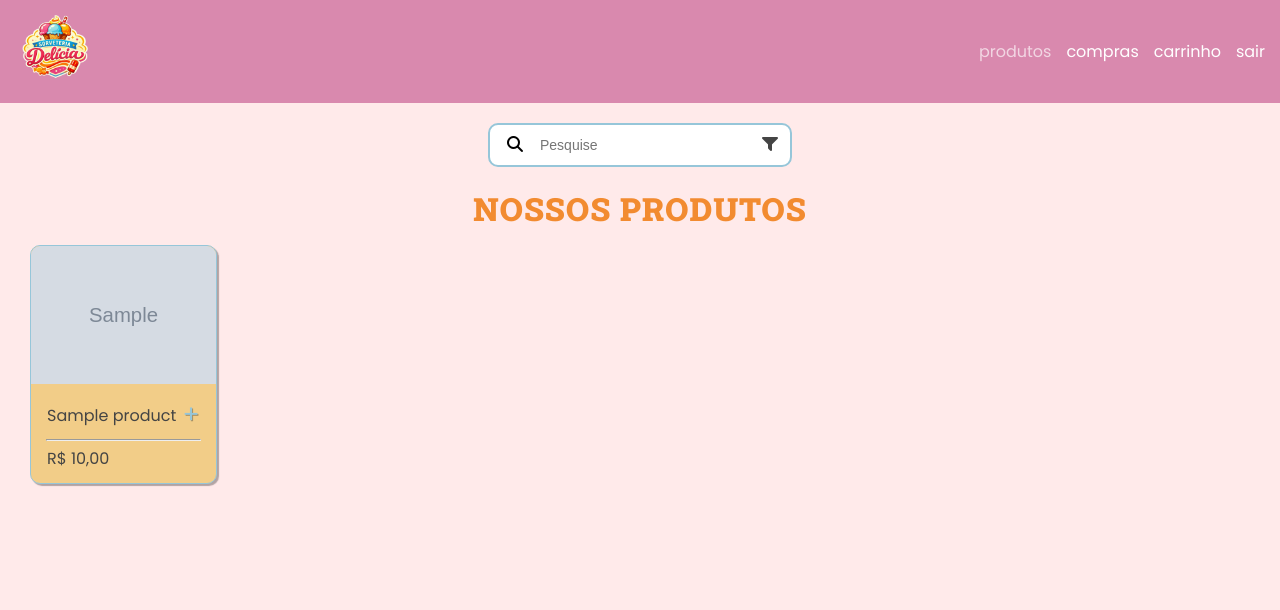
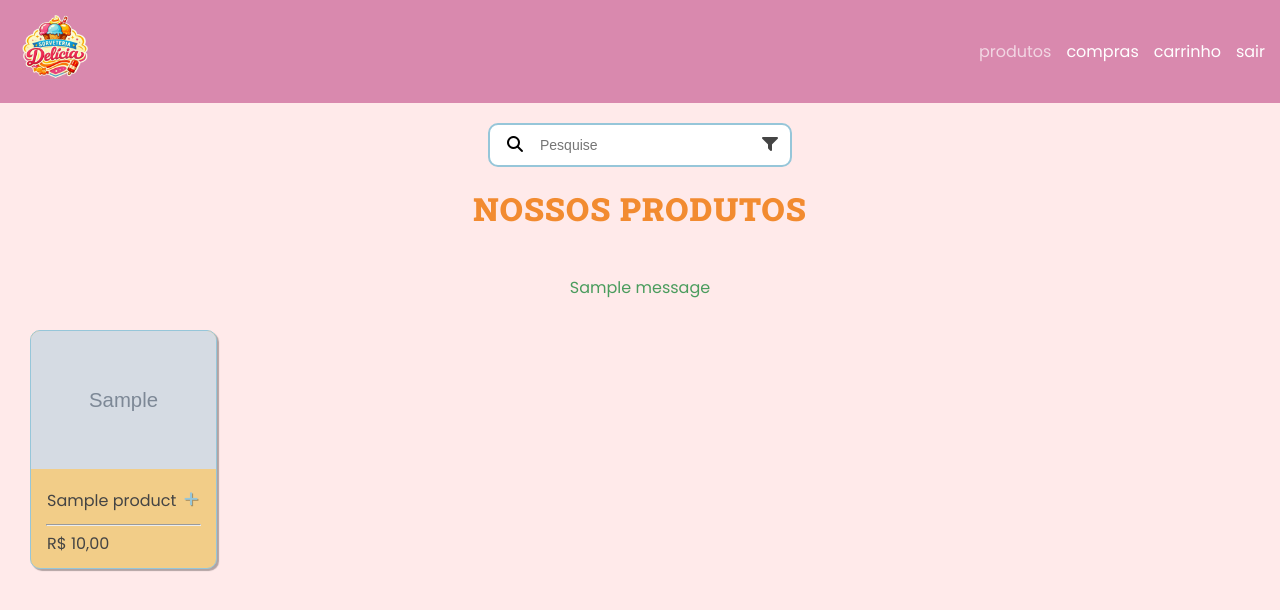
Before and after one commit to ericSilvaP/simple-ice-cream-parlor-system, a Django app: page / in a window 1280 px wide. Shown: the top 610 px of the page. Run offline with Django 5.2, Linux system fonts and the light colour scheme; tables that the repository leaves empty hold one stand-in row (values such as "Sample post"); grey boxes marked "Sample" are stand-in pictures; one stand-in notice (Sample message) is shown; some libraries are stand-ins or nearby versions.

Commit message:
feat and style: add to cart message

```diff
--- a/global_static/global/css/style.css
+++ b/global_static/global/css/style.css
@@ -3,6 +3,24 @@
   --color-dark-text: #444;
   --font-primary: sans-serif;
   --font-headings: 'Roboto Slab', serif;
+
+  --color-gray-0: #f9f9f9;
+  --color-gray-1: #e0e0e0;
+  --color-gray-2: #c7c7c7;
+  --color-gray-3: #aeaeae;
+  --color-gray-4: #959595;
+  --color-gray-5: #7d7d7d;
+  --color-gray-6: #646464;
+  --color-gray-7: #4b4b4b;
+  --color-gray-8: #323232;
+  --color-gray-9: #191919;
+
+  --color-info-dark: #4d86c4;
+  --color-debug-dark: #4d86c4;
+  --color-success-dark: #4a9c5d;
+  --color-alert-dark: #927f40;
+  --color-warning-dark: #927f40;
+  --color-error-dark: #da525d;
 }
 
 * {
@@ -39,3 +57,49 @@ input:-webkit-autofill:active {
   box-shadow: 0 0 0 1000px white inset !important;
   -webkit-text-fill-color: #000 !important;
 }
+
+/* MESSAGES */
+.message {
+  padding: 1rem;
+  border-radius: 4px;
+  background: var(--color-gray-2);
+  color: var(--color-dark-text);
+  width: fit-content;
+  margin: 2rem auto;
+}
+
+.message-error {
+  background: var(--color-error-light);
+  color: var(--color-error-dark);
+}
+
+.message-success {
+  background: var(--color-success-light);
+  color: var(--color-success-dark);
+}
+
+.message-warning {
+  background: var(--color-warning-light);
+  color: var(--color-warning-dark);
+}
+
+.message-alert {
+  background: var(--color-alert-light);
+  color: var(--color-alert-dark);
+}
+
+.message-info {
+  background: var(--color-info-light);
+  color: var(--color-info-dark);
+}
+
+.message-debug {
+  background: var(--color-debug-light);
+  color: var(--color-debug-dark);
+}
+
+.messages-container {
+  display: flex;
+  flex-flow: column nowrap;
+  gap: 1.5rem;
+}
--- /dev/null
+++ b/global_templates/global/partials/messages.html
@@ -0,0 +1,5 @@
+{% if messages %}
+  <div class="messages-container center">
+    {% for message in messages %}<div class="message {{ message.tags }}">{{ message }}</div>{% endfor %}
+  </div>
+{% endif %}
--- /dev/null
+++ b/products/static/products/scripts/addToCart.js
@@ -0,0 +1,5 @@
+const addToCartButton = document.querySelector(".add-to-cart-button a")
+
+addToCartButton.addEventListener("click", () => {
+
+})
--- a/products/templates/products/pages/products.html
+++ b/products/templates/products/pages/products.html
@@ -7,6 +7,7 @@
   <div class="center main-title">
     <h1>Nossos Produtos</h1>
   </div>
+  {% include 'global/partials/messages.html' %}
   {% if products %}
     <div class="cards-grid">
       {% for product in products %}
--- a/products/views.py
+++ b/products/views.py
@@ -1,5 +1,5 @@
 from django.shortcuts import render, redirect
-
+from django.contrib import messages
 from products.models import Product
 
 
@@ -15,6 +15,7 @@ def add_to_cart(request, id):
     product = Product.objects.get(pk=id)
     cart = request.session.get("cart", {})
     pk = str(product.pk)
+    messages.success(request, "Produto adicionado ao carrinho!")
     if pk not in cart:
         request.session["cart"].update({str(pk): 1})
 
```
